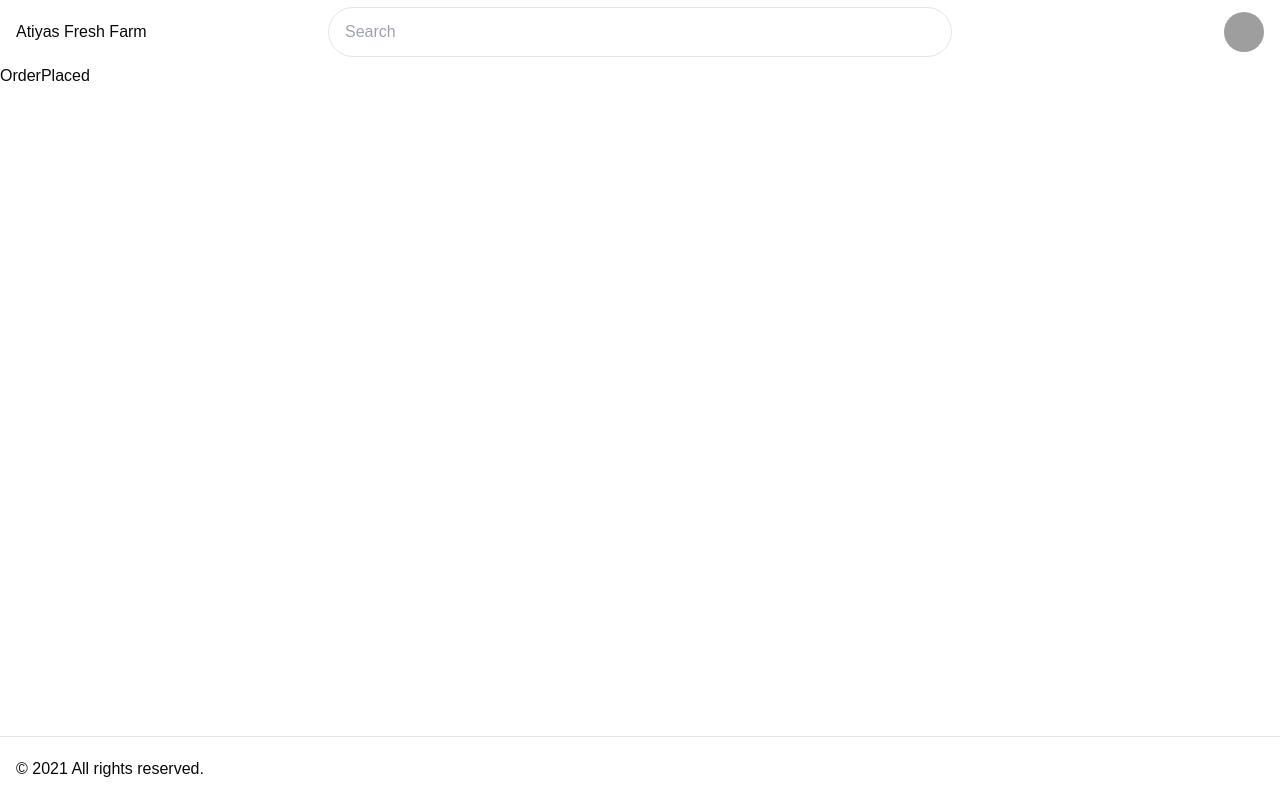
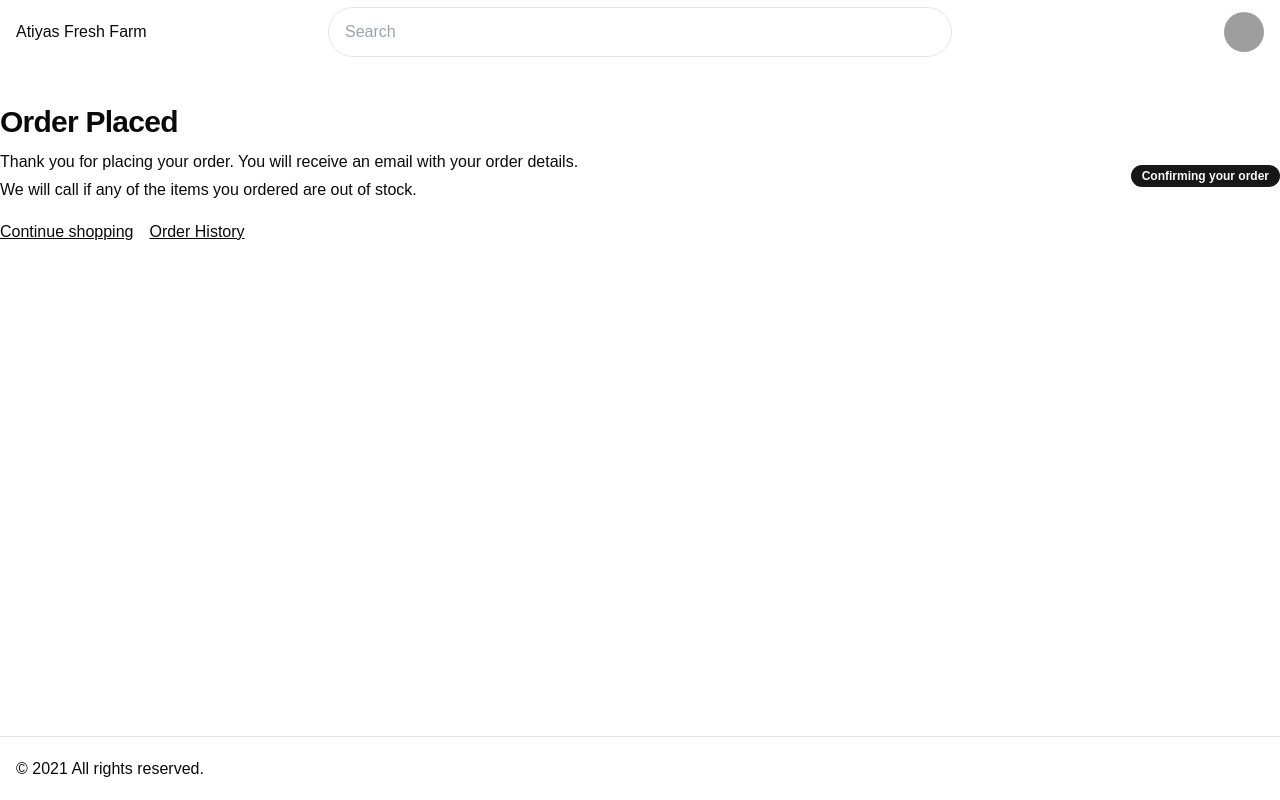
Before and after one commit to atiyas-fresh-farm/atiyas-fresh-farm, a Next.js app: page /order-placed in a window 1280 px wide. Built offline with nearby package versions, Linux system fonts and the light colour scheme; grey boxes are pictures that could not be loaded.

Commit message:
setup order-placed page with placeholder content

```diff
--- a/src/app/order-placed/page.tsx
+++ b/src/app/order-placed/page.tsx
@@ -1,7 +1,24 @@
+import { H2, P } from "@/components/ui/typography";
+import { Badge } from "@/components/ui/badge";
+import Link from "next/link";
+
 const OrderPlaced = () => {
   return (
-    <div>
-      <h1>OrderPlaced</h1>
+    <div className="w-full flex justify-center">
+      <main className="container flex flex-col justify-start items-start pt-10">
+        <H2>Order Placed</H2>
+        <div className="w-full flex flex-row justify-between items-center mb-4">
+          <P>
+            Thank you for placing your order. You will receive an email with your order details. <br />
+            We will call if any of the items you ordered are out of stock.
+          </P>
+          <Badge>Confirming your order</Badge>
+        </div>
+        <div className="flex flex-row space-x-4">
+          <Link href="/" className="underline">Continue shopping</Link>
+          <Link href="/order-history" className="underline">Order History</Link>
+        </div>
+      </main>
     </div>
   );
 }
```
